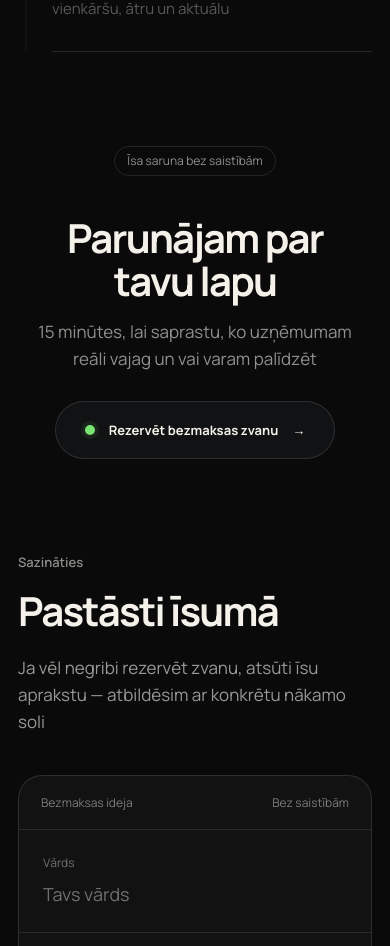
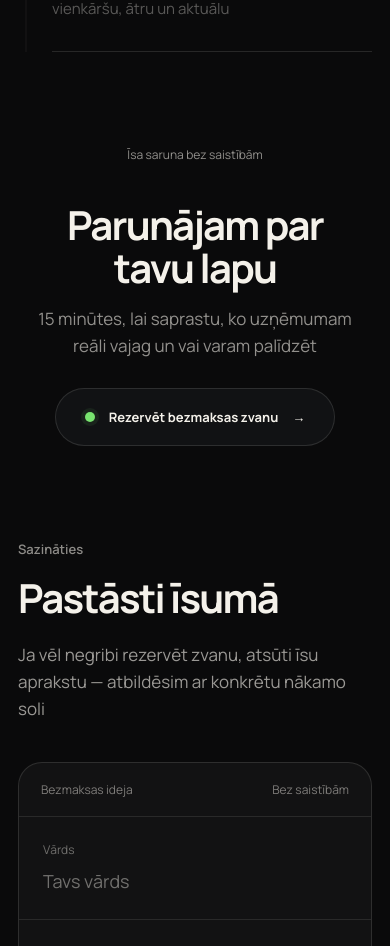
Before and after one commit to davisl24/WEBSITEAGENCY, a Next.js app: page / in a window 390 px wide. Shown: the part 6071-7017 px from the top of the page. Built offline with nearby package versions, Linux system fonts and the light colour scheme.

Commit message:
style: remove remaining mobile call borders

```diff
--- a/app/globals.css
+++ b/app/globals.css
@@ -1273,9 +1273,19 @@
     width:min(100%,360px);
     padding:12px 0 16px;
     margin:0 auto;
-    border:0;
-    background:none;
+    border:none;
+    outline:none;
+    box-shadow:none;
+    background:transparent;
     text-align:center;
+  }
+  .call-kicker{
+    min-height:auto;
+    padding:0;
+    margin:0 auto;
+    border:none;
+    border-radius:0;
+    background:transparent;
   }
   .call-kicker{
     margin:0 auto;
```
